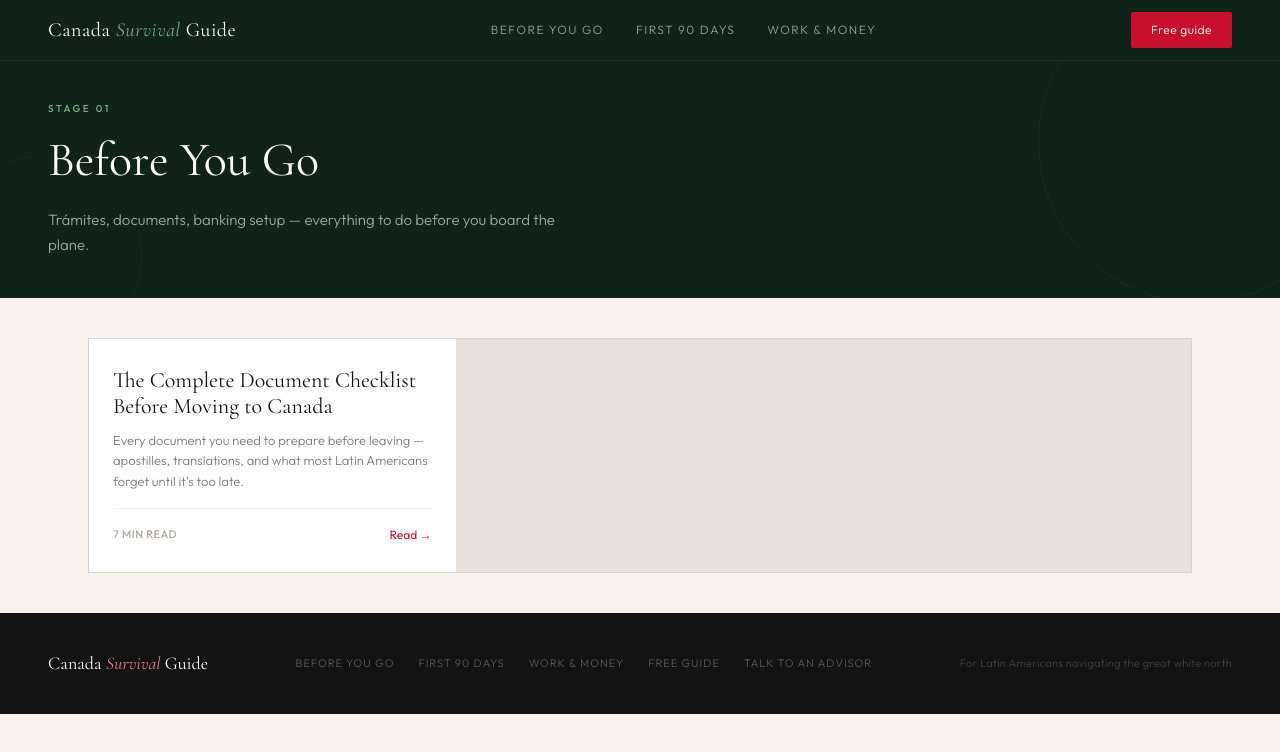
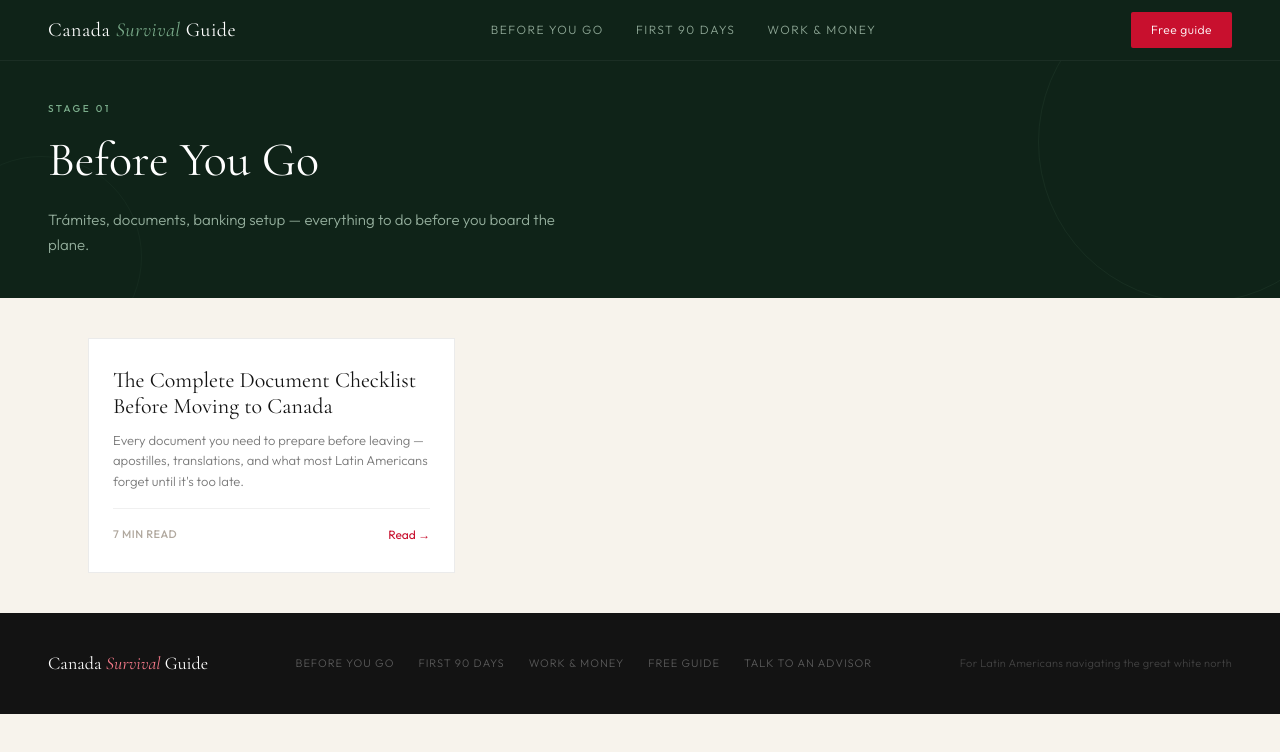
Before and after one commit to MrHugoSoy/canadasurvivalguide, a Next.js app: page /before-you-go in a window 1280 px wide. Shown: the top 752 px of the page. Built offline with nearby package versions, Linux system fonts and the light colour scheme.

Commit message:
fix category grid empty state and card borders

```diff
--- a/app/[category]/page.module.css
+++ b/app/[category]/page.module.css
@@ -70,14 +70,15 @@
 
 .grid {
   display: grid;
-  grid-template-columns: repeat(3, 1fr);
+  grid-template-columns: repeat(auto-fill, minmax(300px, 1fr));
   gap: 1px;
-  background: rgba(0, 0, 0, 0.07);
-  border: 1px solid rgba(0, 0, 0, 0.07);
+  background: transparent;
+  border: none;
 }
 
 .card {
   background: var(--white);
+  border: 1px solid rgba(0, 0, 0, 0.08);
   padding: 28px 24px;
   display: flex;
   flex-direction: column;
@@ -132,13 +133,6 @@
   font-weight: 400;
 }
 
-.empty {
-  grid-column: 1 / -1;
-  font-size: 15px;
-  color: var(--ink-3);
-  text-align: center;
-  padding: 48px 0;
-}
 
 @media (max-width: 900px) {
   .hero {
--- a/app/[category]/page.tsx
+++ b/app/[category]/page.tsx
@@ -61,11 +61,11 @@ export default async function CategoryPage({ params }: { params: Promise<{ categ
       </section>
 
       <main className={styles.main}>
-        <div className={styles.grid}>
-          {articles.length === 0 ? (
-            <p className={styles.empty}>No articles yet — check back soon.</p>
-          ) : (
-            articles.map(article => (
+        {articles.length === 0 ? (
+          <p style={{ color: 'var(--ink-3)', fontSize: '14px' }}>No articles yet — check back soon.</p>
+        ) : (
+          <div className={styles.grid}>
+            {articles.map(article => (
               <Link
                 key={article.slug}
                 href={`/${category}/${article.slug}`}
@@ -82,9 +82,9 @@ export default async function CategoryPage({ params }: { params: Promise<{ categ
                   <span className={styles.readMore}>Read →</span>
                 </div>
               </Link>
-            ))
-          )}
-        </div>
+            ))}
+          </div>
+        )}
       </main>
 
       <Footer />
```
